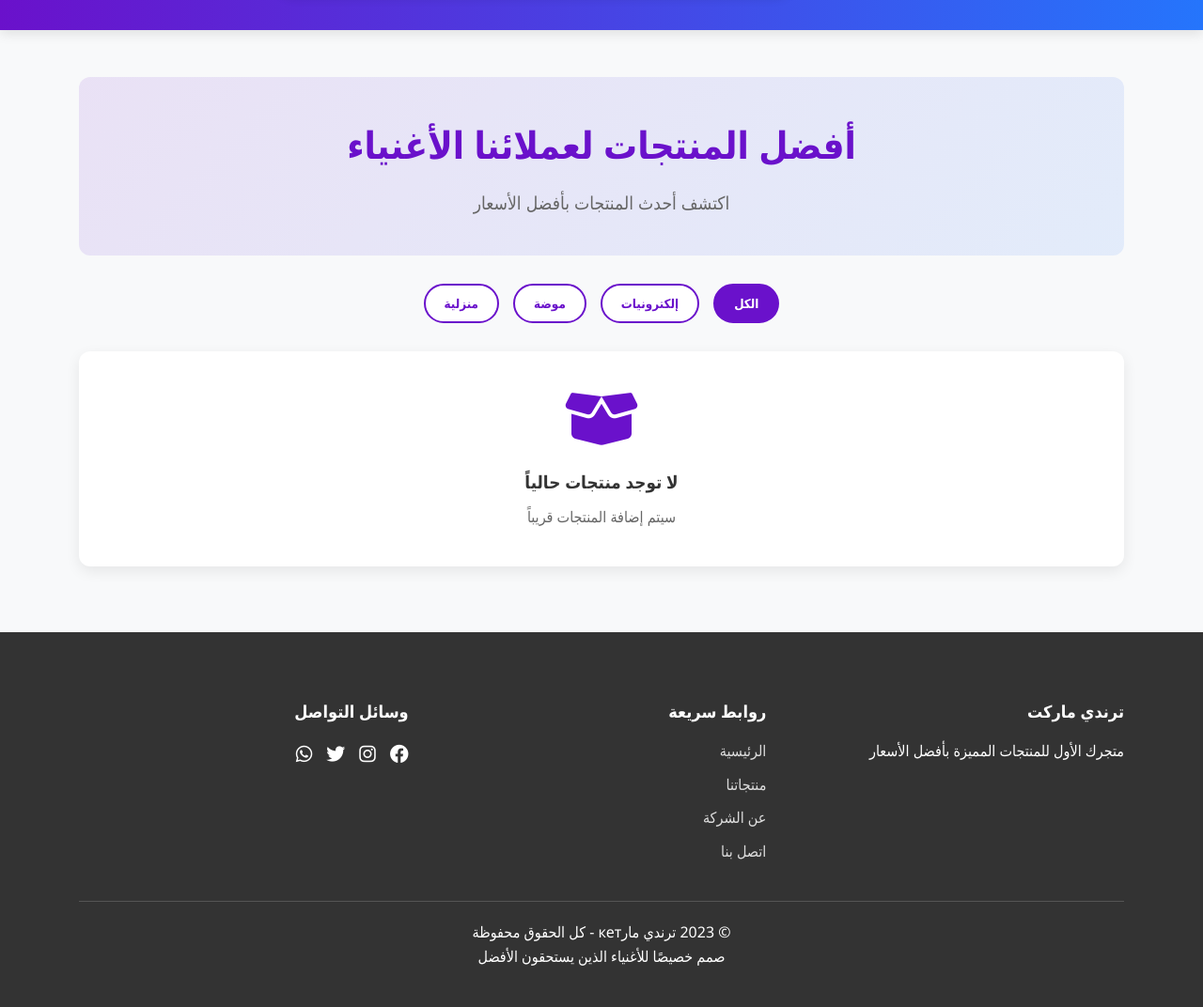
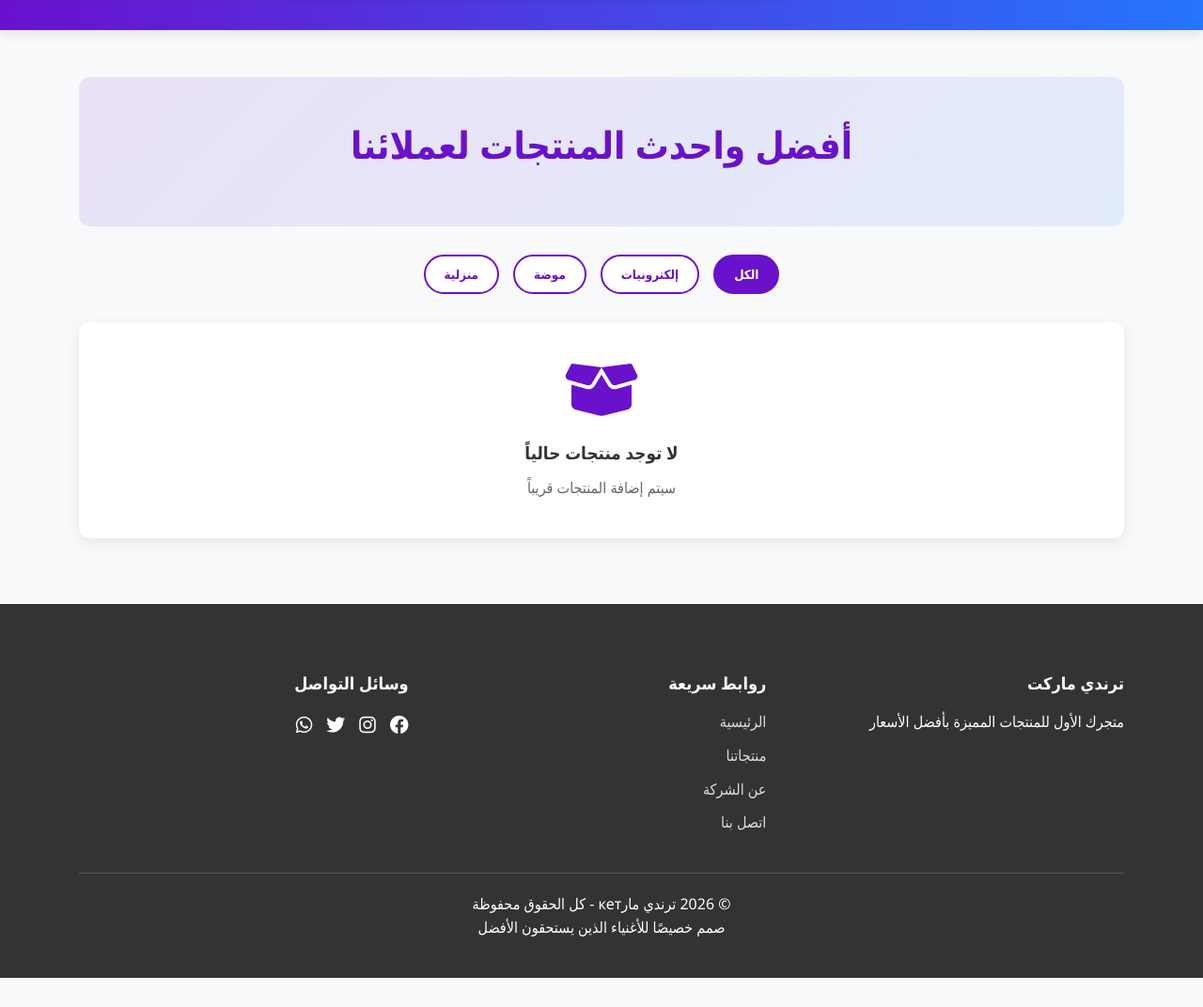
Before and after one commit to ahmedalbhere/trendeMarkt, a plain HTML site: page index.html in a window 1280 px wide. Shown: the part 84-1156 px from the top of the page at 94% size. After the commit the page ends 1125 px from the top, so only its background shows below. Drawn offline with Linux system fonts and the light colour scheme.

Commit message:
Update index.html

```diff
--- a/index.html
+++ b/index.html
@@ -12,7 +12,7 @@
     <div id="loading-screen">
         <div class="loader"></div>
         <h2>ترندي ماركت</h2>
-        <p>أنت غني! لدينا كل ما تحتاجه</p>
+        <p>أنت غني</p>
     </div>
 
     <!-- صفحة العميل -->
@@ -37,8 +37,7 @@
 
         <main class="container">
             <div class="hero-section">
-                <h1>أفضل المنتجات لعملائنا الأغنياء</h1>
-                <p>اكتشف أحدث المنتجات بأفضل الأسعار</p>
+                <h1>أفضل واحدث المنتجات لعملائنا </h1>
             </div>
 
             <div class="categories">
@@ -85,7 +84,7 @@
                     </div>
                 </div>
                 <div class="copyright">
-                    <p>© 2023 ترندي مارкет - كل الحقوق محفوظة</p>
+                    <p>© 2026 ترندي مارкет - كل الحقوق محفوظة</p>
                     <p>صمم خصيصًا للأغنياء الذين يستحقون الأفضل</p>
                 </div>
             </div>
```
